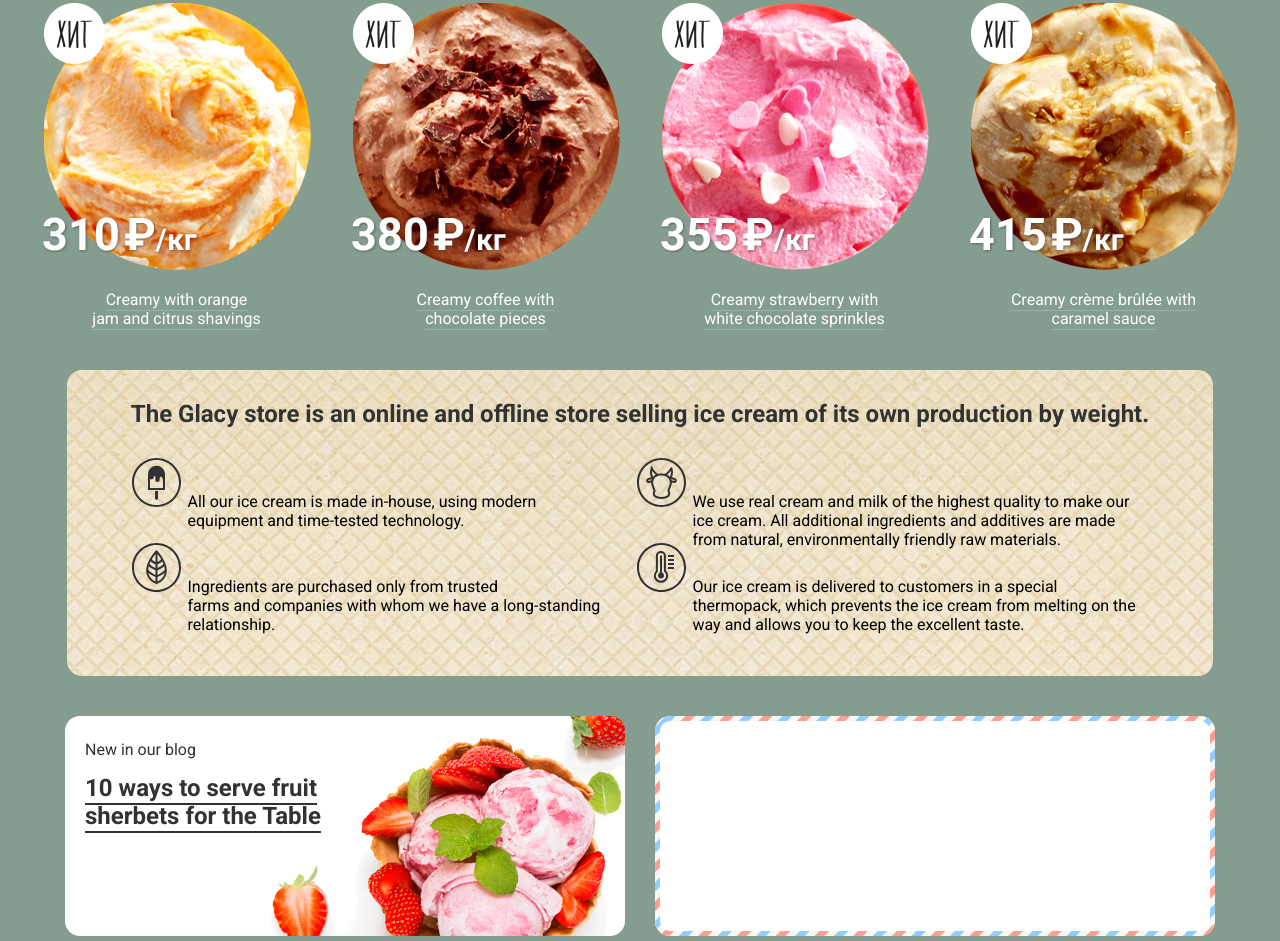
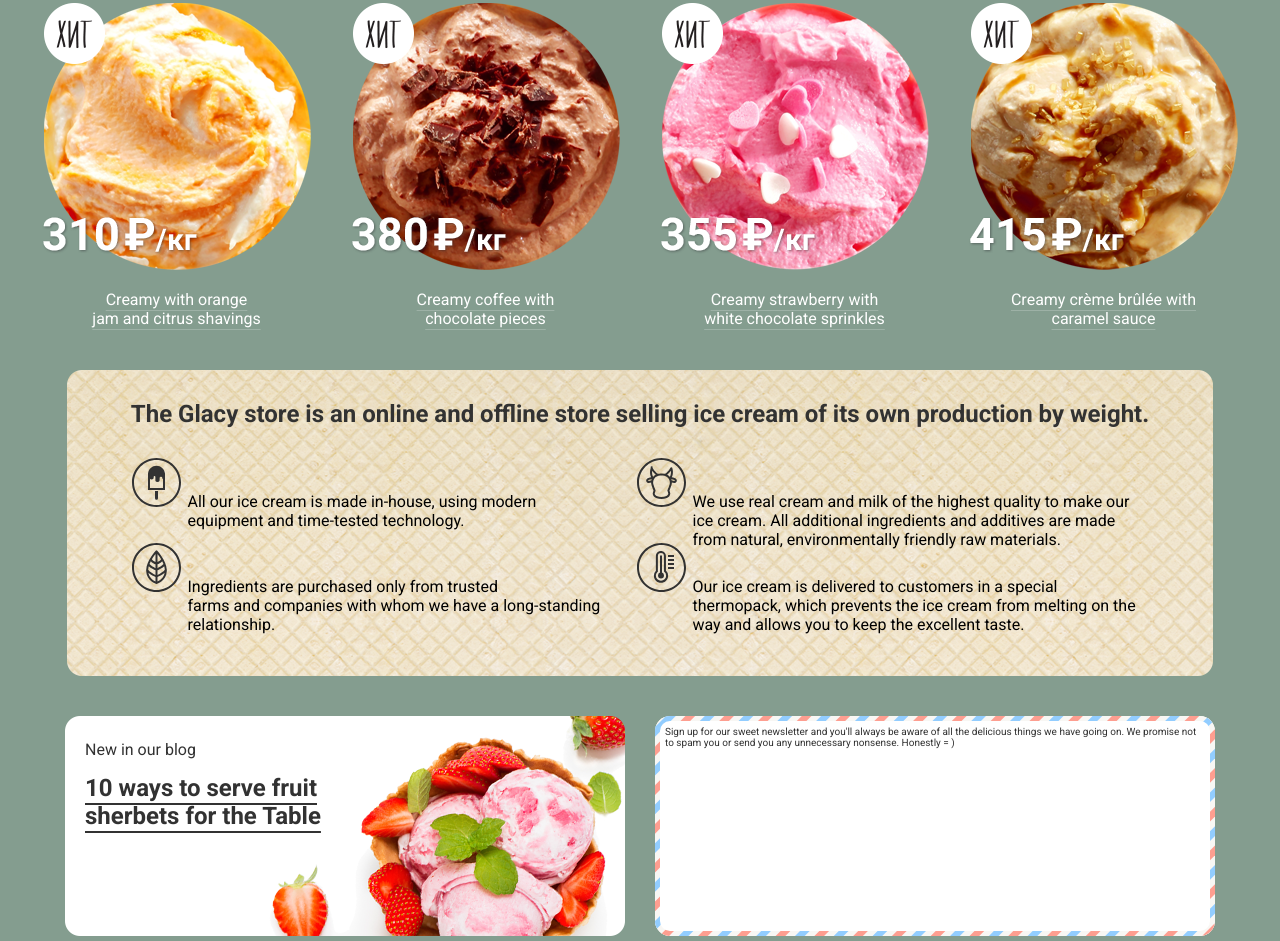
Before and after one commit to dausadu04/gllacy, a plain HTML site: page index.html in a window 1280 px wide. Shown: the part 955-1896 px from the top of the page. Drawn offline with Linux system fonts and the light colour scheme.

Commit message:
ьфшт

```diff
--- a/css/style.css
+++ b/css/style.css
@@ -524,3 +524,7 @@ body{
     height: 20rem;
     width: 54rem;
 }
+
+.whites p{
+    color: #323232;
+}
--- a/index.html
+++ b/index.html
@@ -142,7 +142,7 @@
             </div>
             <div class="post">
                 <div class="whites">
-
+                    <p>Sign up for our sweet newsletter and you'll always be aware of all the delicious things we have going on. We promise not to spam you or send you any unnecessary nonsense. Honestly = &#41</p>
                 </div>
             </div>
         </section>
```
